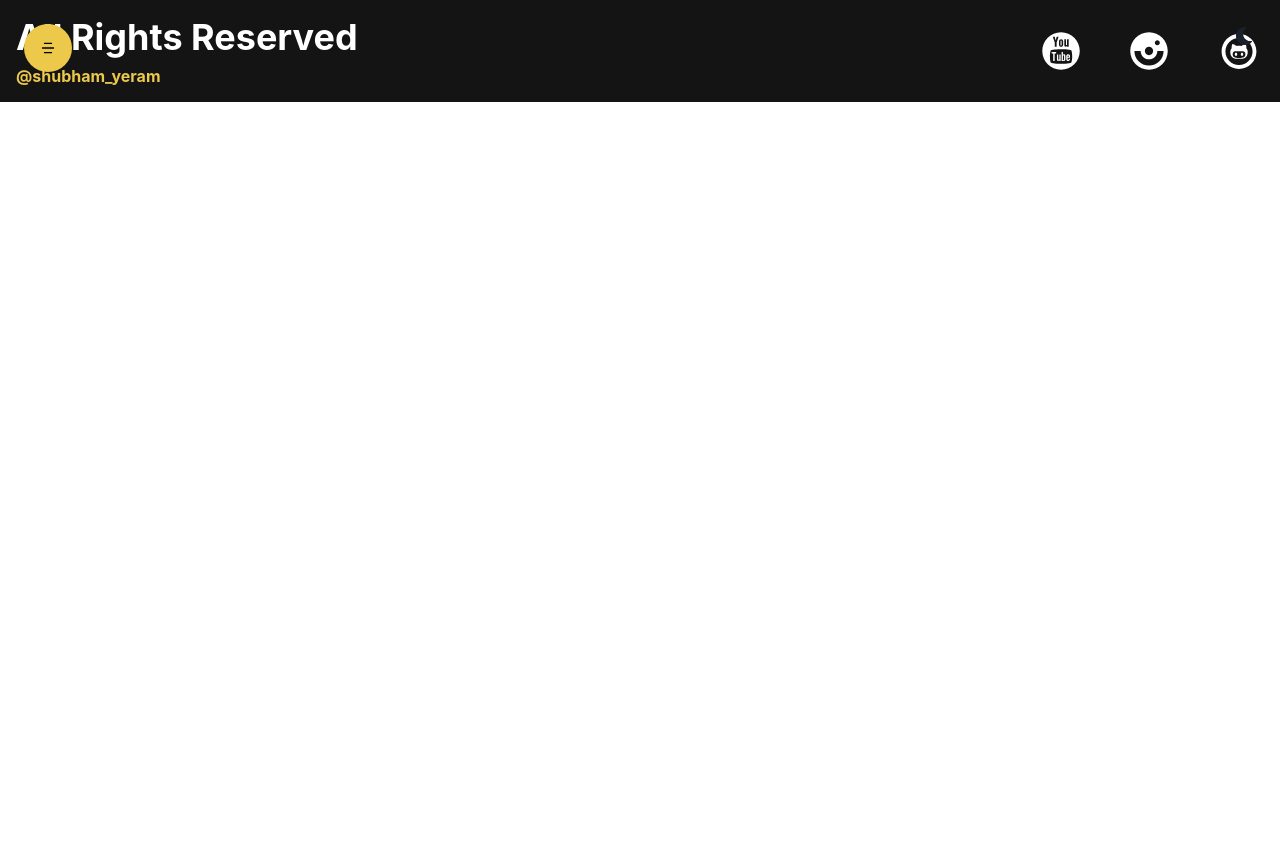
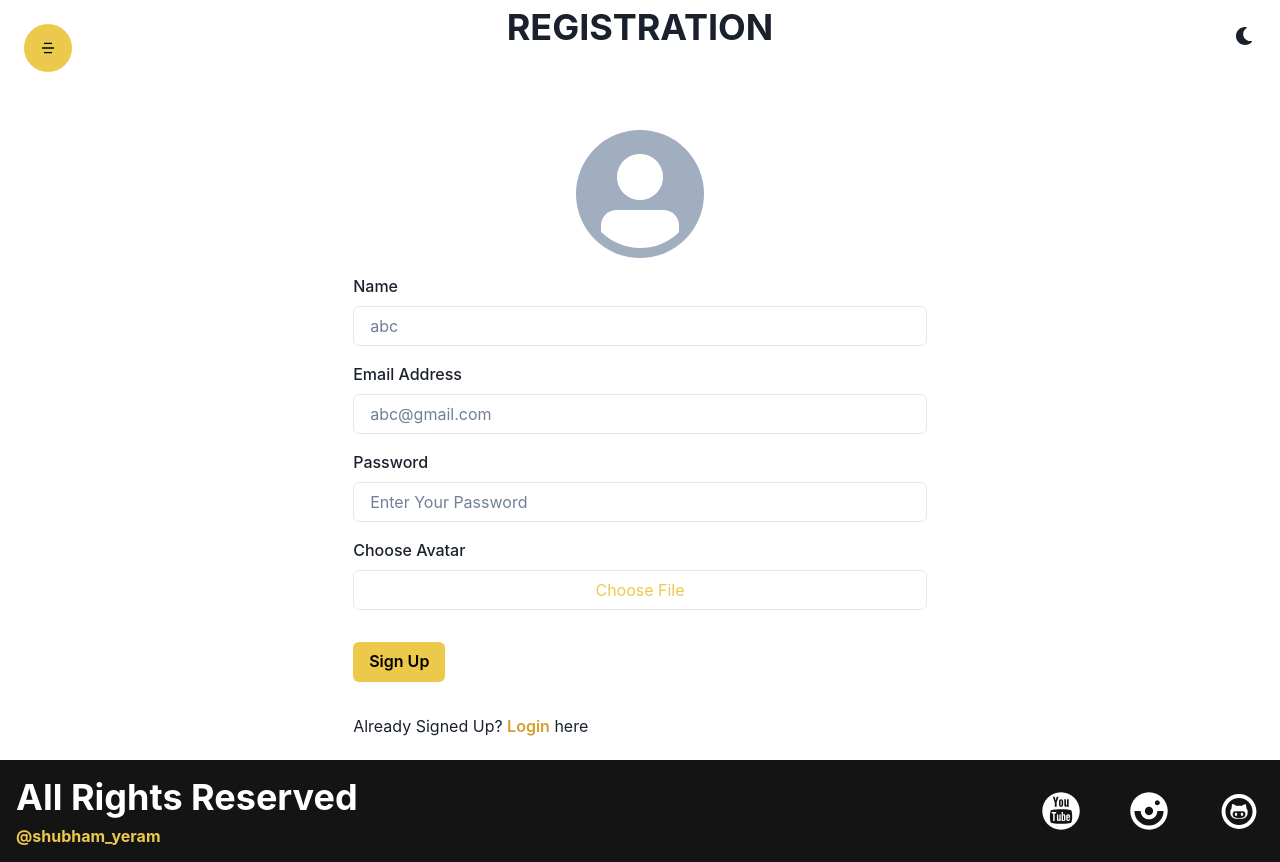
Before and after one commit to 0x1Shub/course-provider, a React (Create React App) app in the folder client/: page /register in a window 1280 px wide. Before the commit the page ends 800 px from the top, so only its background shows below. Built offline with nearby package versions, Linux system fonts and the light colour scheme.

Commit message:
Updated: Added Sign Up Page

```diff
--- a/client/src/App.js
+++ b/client/src/App.js
@@ -5,6 +5,7 @@
 import Courses from './components/Courses/Courses';
 import Footer from './components/Layout/Footer/Footer';
 import Login from './components/Auth/Login';
+import Register from './components/Auth/Register';
 
 
 function App() {
@@ -16,6 +17,7 @@
         <Route path='/' element={<Home />} />
         <Route path='/courses' element={<Courses />} />
         <Route path='/login' element={<Login />} />
+        <Route path='/register' element={<Register />} />
       </Routes>
 
       <Footer />
--- /dev/null
+++ b/client/src/components/Auth/Register.jsx
@@ -0,0 +1,79 @@
+import { Avatar, Box, Button, Container, FormLabel, Heading, Input, VStack } from '@chakra-ui/react'
+import React, { useState } from 'react'
+import { Link } from 'react-router-dom';
+
+export const fileUploadCss = {
+    cursor: "pointer",
+    marginLeft: "-5%",
+    width: "110%",
+    border: "none",
+    height: "100%",
+    color: "#ECC94B",
+    backgroundColor: "white",
+}
+
+const fileUploadStyle = {
+    "&::file-selector-button": fileUploadCss
+}
+
+const Register = () => {
+
+    const [email, setEmail] = useState("");
+    const [name, setName] = useState("");
+    const [password, setPassword] = useState("");
+
+    const [imagePrev, setImagePrev] = useState("");
+    const [image, setImage] = useState("");
+
+    const changeImagehandler = (e) => {
+        const file = e.target.files[0];
+        const reader = new FileReader();
+        reader.readAsDataURL(file);
+        reader.onloadend = () => {
+            setImagePrev(reader.result);
+            setImage(file);
+        };
+    };
+
+    return (
+        <Container h={"95vh"}>
+            <VStack h={"full"} justifyContent={'center'} spacing={'16'}>
+                <Heading textTransform={"uppercase"} children={"Registration"} />
+                <form style={{ width: "100%" }}>
+
+                    <Box my={"4"} display={"flex"} justifyContent={"center"}>
+                        <Avatar src={imagePrev} size={"2xl"} />
+                    </Box>
+
+                    <Box my={"4"}>
+                        <FormLabel htmlFor='name' children={"Name"} />
+                        <Input required id='name' value={name} onChange={(e) => setName(e.target.value)} placeholder='abc' type='text' focusBorderColor={"yellow.500"} />
+                    </Box>
+                    <Box my={"4"}>
+                        <FormLabel htmlFor='email' children={"Email Address"} />
+                        <Input required id='email' value={email} onChange={(e) => setEmail(e.target.value)} placeholder='abc@gmail.com' type='email' focusBorderColor={"yellow.500"} />
+                    </Box>
+
+                    <Box my={"4"}>
+                        <FormLabel htmlFor='password' children={"Password"} />
+                        <Input required id='password' value={password} onChange={(e) => setPassword(e.target.value)} placeholder='Enter Your Password' type='password' focusBorderColor={"yellow.500"} />
+                    </Box>
+
+                    <Box my={"4"}>
+                        <FormLabel htmlFor='chooseAvatar' children={"Choose Avatar"} />
+                        <Input accept={"image/*"} required id='chooseAvatar' type={"file"} focusBorderColor={"yellow.500"} css={fileUploadStyle} onChange={changeImagehandler} />
+                    </Box>
+
+                    <Button my={"4"} colorScheme={"yellow"} type={"submit"}>Sign Up</Button>
+
+                    <Box my={"4"}>
+                        Already Signed Up? {" "} <Link to={"/login"}><Button colorScheme={"yellow"} variant={"link"}>Login</Button>{" "} here</Link>
+                    </Box>
+
+                </form>
+            </VStack>
+        </Container>
+    )
+}
+
+export default Register
```
